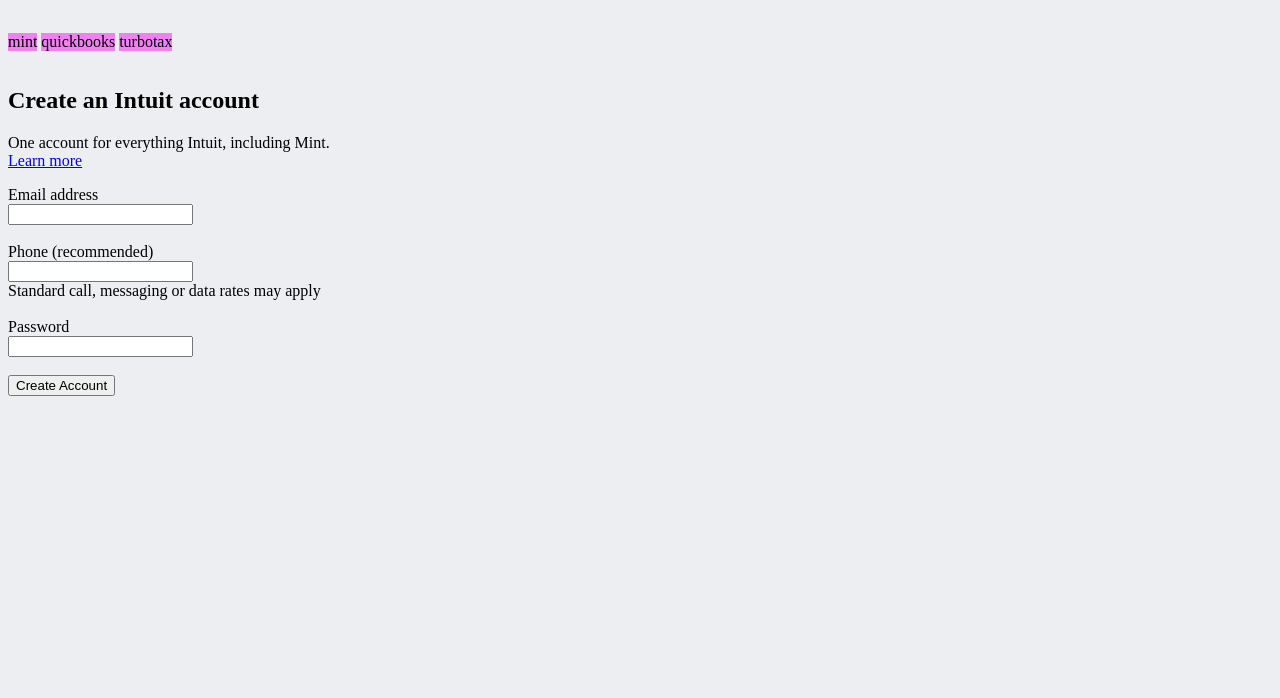
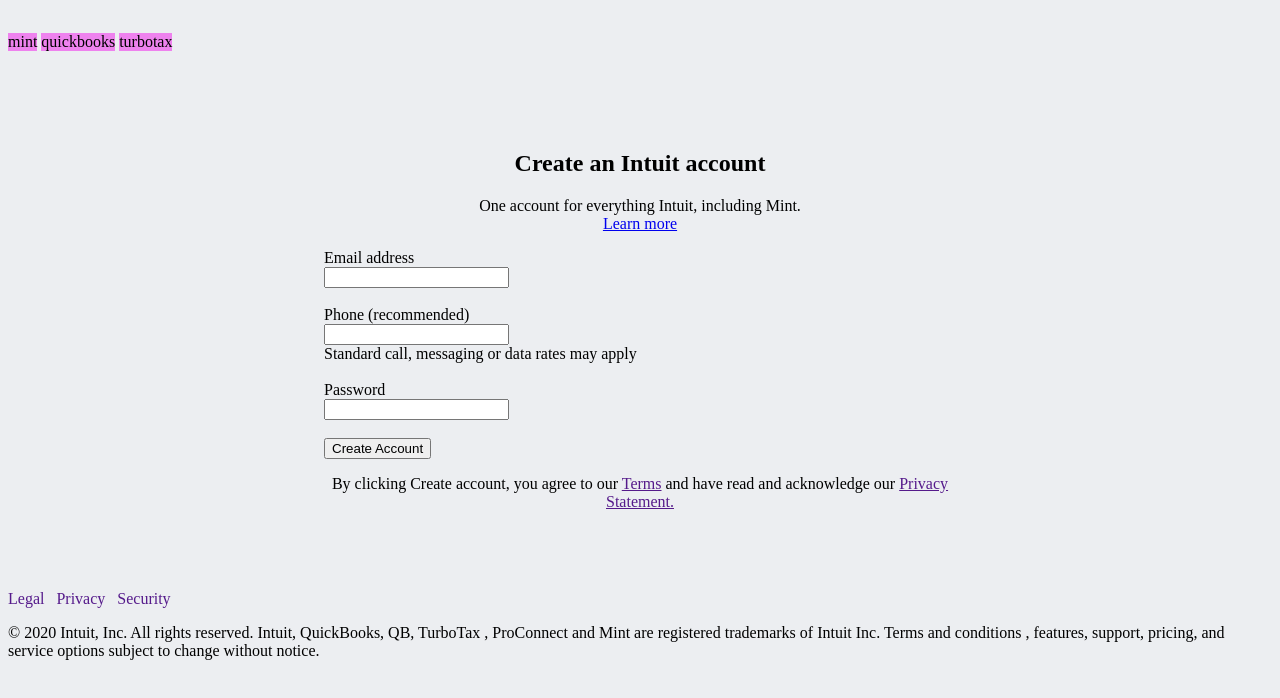
Before and after one commit to rgcavalheiro/signup-page, a plain HTML site: page index.html in a window 1280 px wide. Shown: the part 50-748 px from the top of the page. Drawn offline with Linux system fonts and the light colour scheme.

Commit message:
Add styling to the form section and overall structure for index.html

```diff
--- a/css/style.css
+++ b/css/style.css
@@ -21,7 +21,30 @@ body{
 
 /*============================ FORM SECTION =========================*/
 #signup-form{
+    width:50%;
+    margin: 0 auto 0 auto;
+    padding:5%;
+}
+
+.top{
+    text-align: center;
+
+}
+
+.middle{
+
+}
+
+.bottom{
+    text-align: center;
 
 }
 
 /*============================ FOOTER SECTION ===================*/
+#footer{
+
+}
+
+.copyright a{
+    text-decoration: none;
+}
--- a/index.html
+++ b/index.html
@@ -20,12 +20,15 @@
 
     <section id="signup-form">
         <div>
+            <div class="top">
                 <h1>Create an Intuit account</h1>
                 <p>
                     One account for everything Intuit, including Mint.
                     <br>
                     <a href="#">Learn more</a>
                 </p>
+            </div>
+            <div class="middle">
                 <form action="#">
                     <label for="email">Email address</label><br>
                     <input type="email" />
@@ -43,10 +46,27 @@
                     <button type="submit">Create Account</button>
                 </form>
             </div>
+            <div class="bottom">
+                <p class="disclaimer">
+                    By clicking Create account, you agree to our <a href="">Terms</a> and have
+                    read and acknowledge our <a href="">Privacy Statement.</a>
+                </p>
+            </div>
+        </div>
     </section>
 
     <section id="footer">
-
+        <div class="copyright">
+            <a href="">Legal</a>
+            &nbsp;
+            <a href="">Privacy</a>
+            &nbsp;
+            <a href="">Security</a>
+            <p>&copy; 2020 Intuit, Inc. All rights reserved. Intuit, QuickBooks, QB, TurboTax
+                , ProConnect and Mint are registered trademarks of Intuit Inc. Terms and conditions
+                , features, support, pricing, and service options subject to change without notice.
+            </p>
+        </div>
     </section>
 
 </body>
```
Lines whose indentation alone changed are shown as unchanged.
